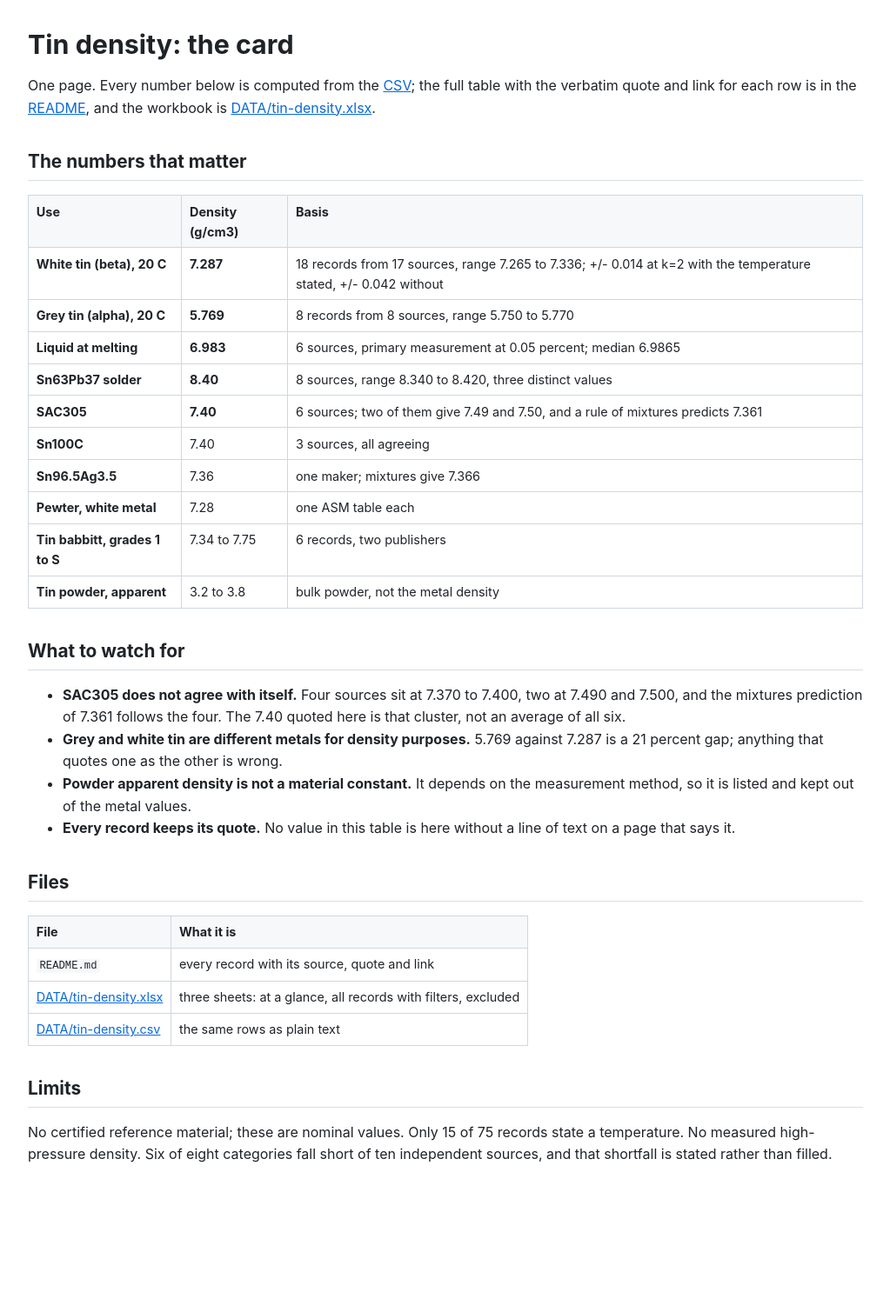
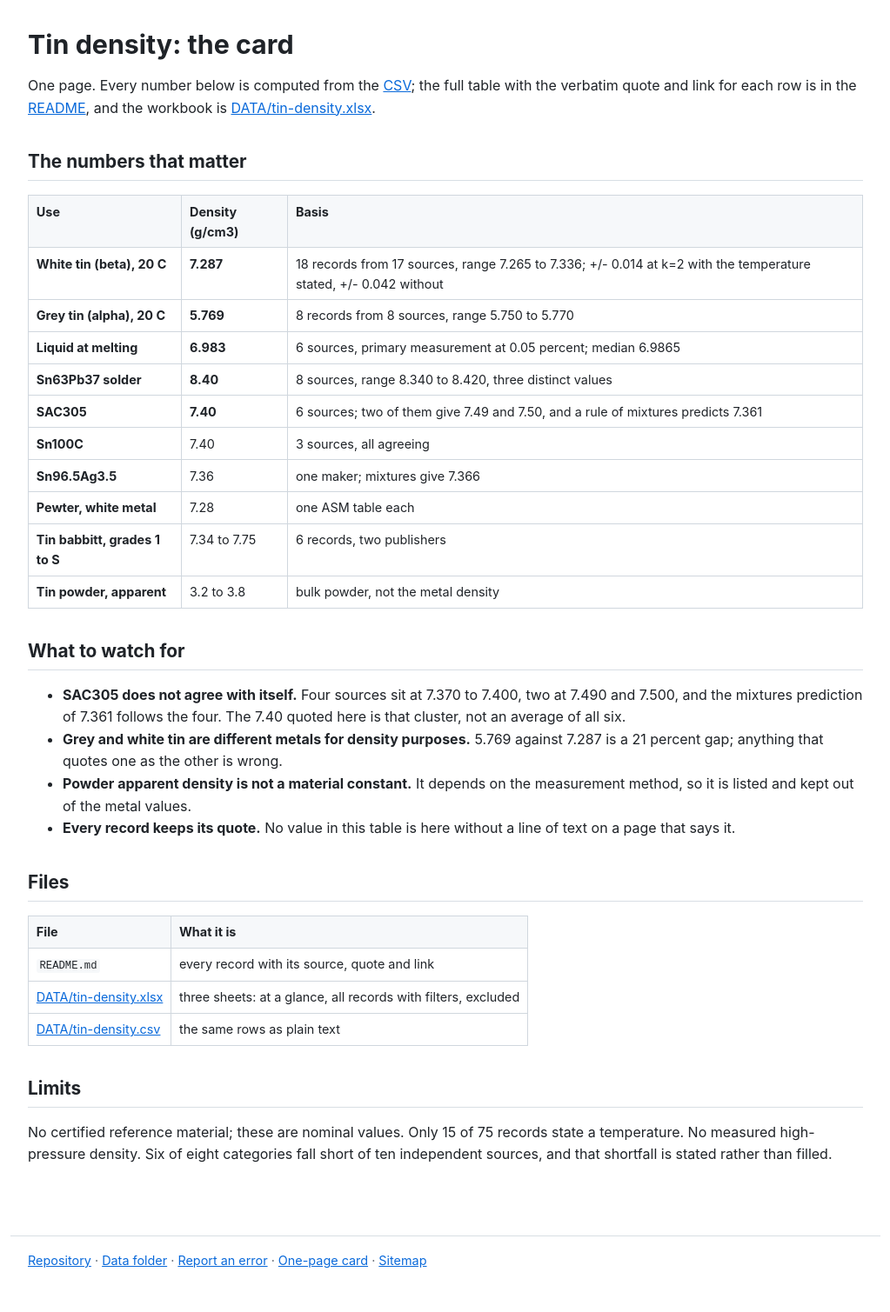
Before and after one commit to Engreaved/tin-density, a Jekyll site: the page built from CARD.md, in a window 1280 px wide. Shown: the whole page at 87% size, without its empty margins (128-1151 px from the left). Built offline with Jekyll 4.4.1, drawn with Linux system fonts in a browser that asks for light colours; our own code applies the rules of GitHub Pages for plain Markdown files; before the commit the page ends 1421 px from its top, so only the background shows below that.

Commit message:
Navigation: repository, data folder and issue tracker linked from the page
A reader arriving at the Pages site could not reach the repository at all. There is now a
'Where this lives' section in the page and a footer on every page of the site pointing at
the repository, the DATA folder, the issue tracker, the card and the sitemap.

```diff
--- a/_layouts/default.html
+++ b/_layouts/default.html
@@ -21,5 +21,12 @@
 <main>
 {{ content }}
 </main>
+<footer style="max-width:960px;margin:0 auto;padding:1rem 1.25rem 3rem;border-top:1px solid #d8dee4;color:#57606a;font-size:.9rem">
+  <a href="https://github.com/Engreaved/tin-density">Repository</a> ·
+  <a href="https://github.com/Engreaved/tin-density/tree/main/DATA">Data folder</a> ·
+  <a href="https://github.com/Engreaved/tin-density/issues">Report an error</a> ·
+  <a href="/tin-density/CARD.html">One-page card</a> ·
+  <a href="/tin-density/sitemap.xml">Sitemap</a>
+</footer>
 </body>
 </html>
```
Also changed, not shown: README.md.
